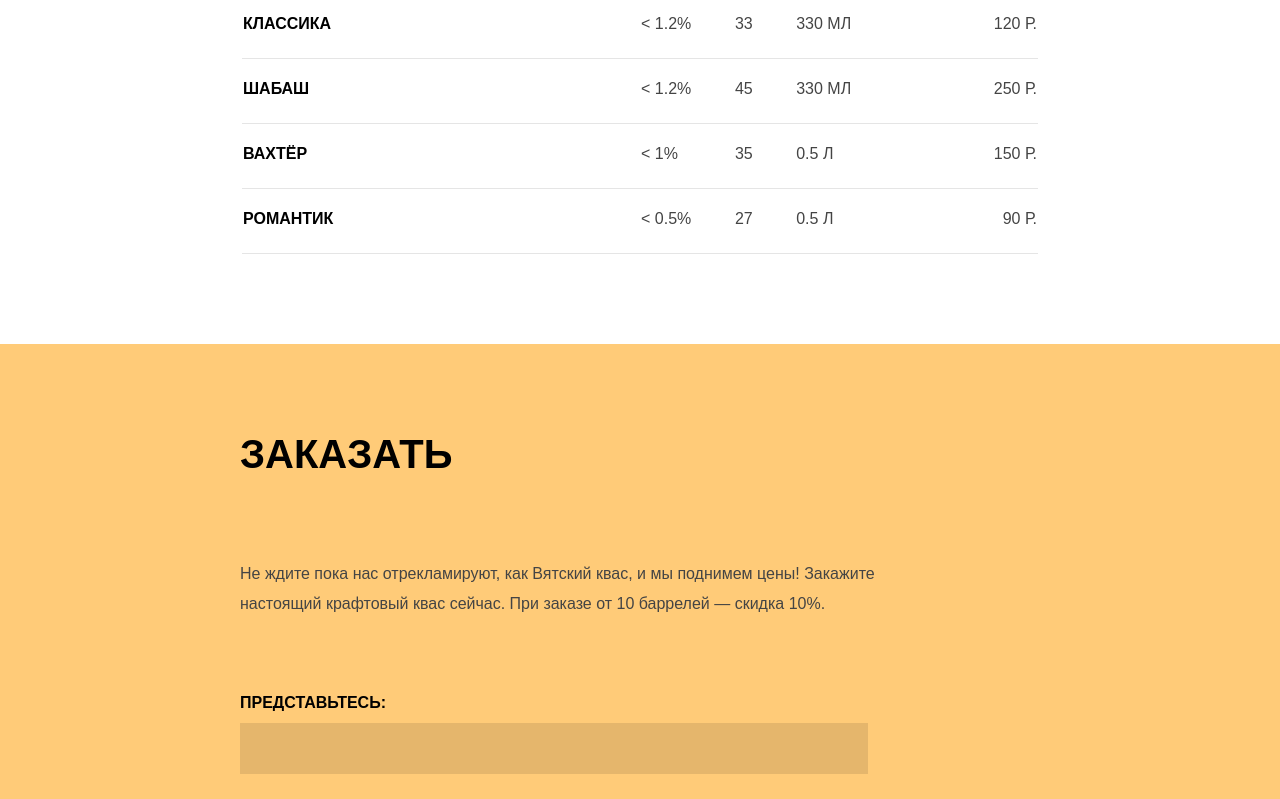
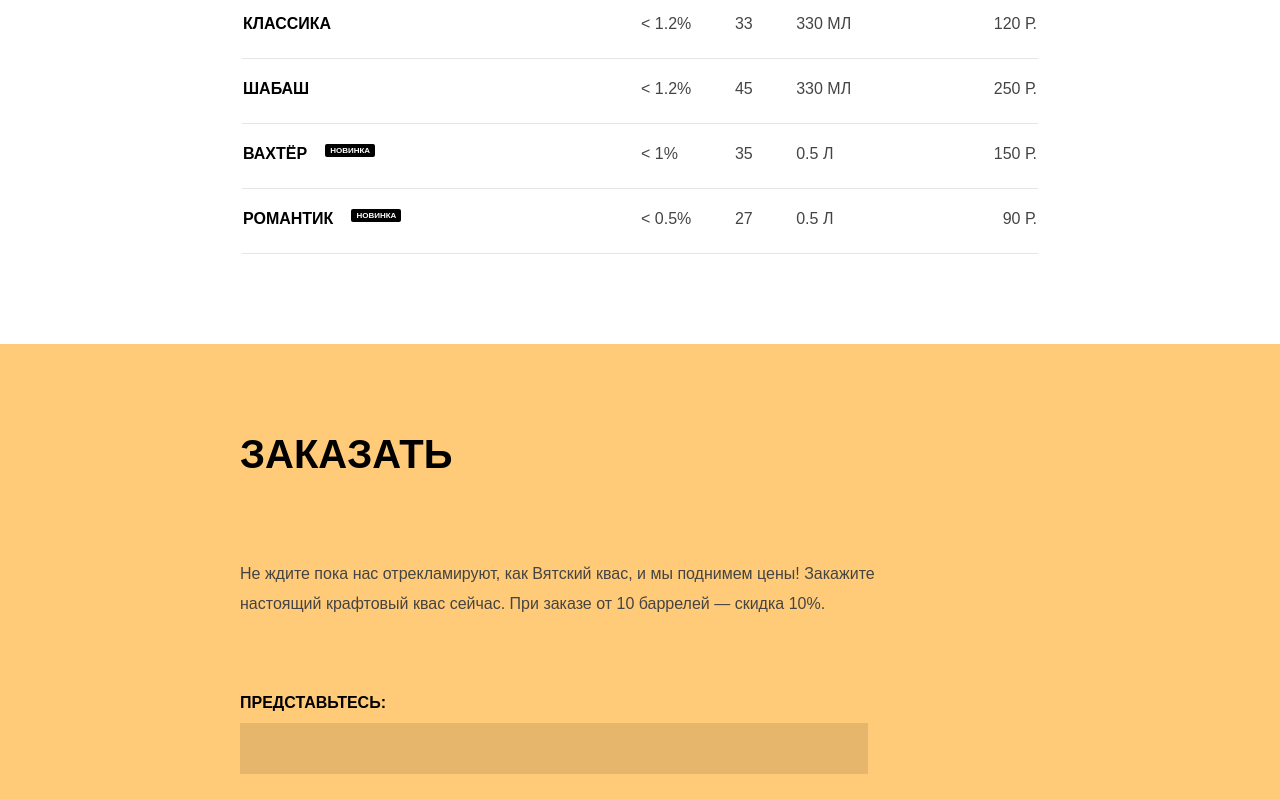
Before and after one commit to apachqq/layout-keks-final, a Vue app: page / in a window 1280 px wide. Shown: the part 3500-4299 px from the top of the page. Built offline with nearby package versions, Linux system fonts and the light colour scheme.

Commit message:
dynamic-class-'new'

```diff
--- a/public/css/style.css
+++ b/public/css/style.css
@@ -472,7 +472,7 @@ input:not([type=checkbox]):active, input:not([type=checkbox]):focus, textarea:ac
     height: 67px
 }
 
-.assortment__new-tag {
+.assortment__new {
     top: -0.8em;
     display: inline-flex;
     justify-content: center;
--- a/src/components/AssortmentItem.vue
+++ b/src/components/AssortmentItem.vue
@@ -1,6 +1,6 @@
 <template>
     <tr>
-        <td class="assortment__name" scope="row">{{ oneItem.name }}</td>
+        <td class="assortment__name" scope="row">{{ oneItem.name }}<sup :class="{assortment__new: oneItem.new}">{{oneItem.newValue}}</sup></td>
         <td>&lt; {{ oneItem.alcohol }}</td>
         <td>{{ oneItem.calorie }}</td>
         <td>{{ oneItem.size }}</td>
--- a/src/mocks/mocks.js
+++ b/src/mocks/mocks.js
@@ -46,7 +46,8 @@ export const assortment = [
         alcohol: '1.2%',
         calorie: 33,
         size: '330 МЛ',
-        price: '120 Р.'
+        price: '120 Р.',
+        new: false
     },
     {
         id: 2,
@@ -54,7 +55,8 @@ export const assortment = [
         alcohol: '1.2%',
         calorie: 45,
         size: '330 МЛ',
-        price: '250 Р.'
+        price: '250 Р.',
+        new: false
     },
     {
         id: 3,
@@ -62,7 +64,9 @@ export const assortment = [
         alcohol: '1%',
         calorie: 35,
         size: '0.5 Л',
-        price: '150 Р.'
+        price: '150 Р.',
+        new: true,
+        newValue: 'Новинка'
     },
     {
         id: 4,
@@ -70,6 +74,8 @@ export const assortment = [
         alcohol: '0.5%',
         calorie: 27,
         size: '0.5 Л',
-        price: '90 Р.'
+        price: '90 Р.',
+        new: true,
+        newValue: 'Новинка'
     }
 ]
```
